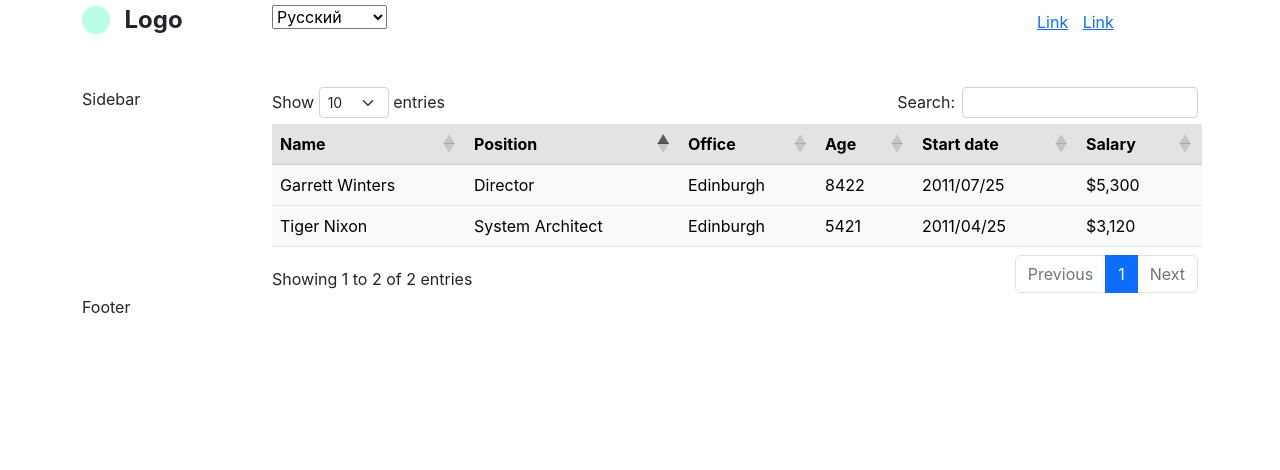
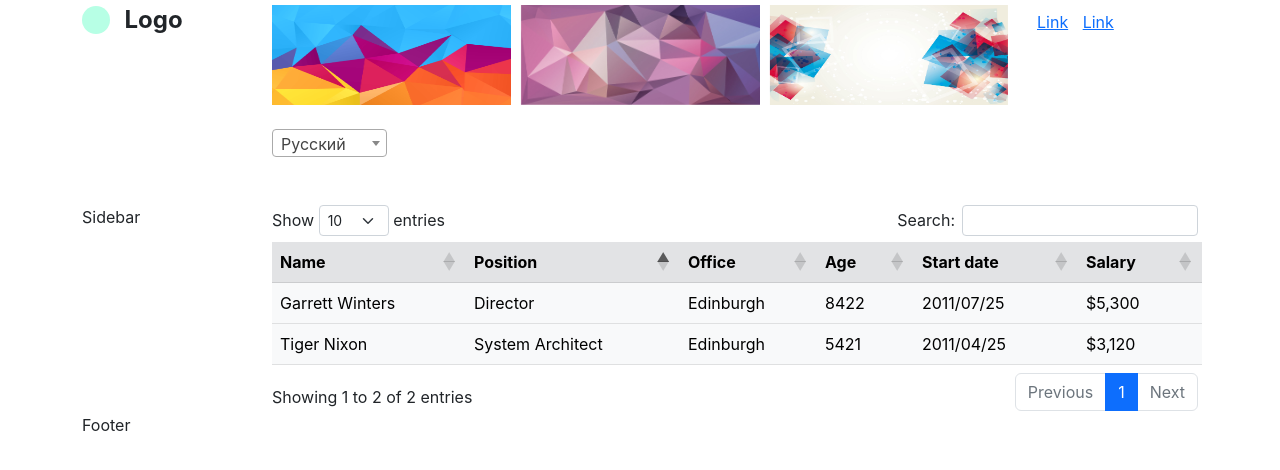
Before and after one commit to Sodeso/PP1, a website: page pages/index.html in a window 1280 px wide. Drawn offline with nearby package versions, Linux system fonts and the light colour scheme; a web font is replaced by a local one.

Commit message:
+add owl carousel

```diff
--- a/css/style.css
+++ b/css/style.css
@@ -2,6 +2,7 @@ body {
     font-family: 'Inter';
     padding: 5px;
 }
+
 .logo_text {
     font-style: normal;
     font-weight: 700;
@@ -11,13 +12,20 @@ body {
     vertical-align: middle;
     margin-left: 10px;
 }
+
 .link {
     font-style: normal;
     font-weight: 700;
     font-size: 18px;
     line-height: 22px;
 }
+
 nav a {
     display: inline-block;
     padding: 5px;
 }
+
+.image_in_carusel {
+    width: 100px;
+    height: 100px;
+}
--- a/pages/index.html
+++ b/pages/index.html
@@ -38,7 +38,16 @@
             </div>
             <div class="col-md-8">
                 <div>
-                    <select class="js-example-basic-single" name="state">
+                    <div class="owl-carousel ">
+                        <div> <img class="image_in_carusel" src="../img/gem1.jpg" /> </div>
+                        <div> <img class="image_in_carusel" src="../img/gem2.jpg" /> </div>
+                        <div> <img class="image_in_carusel" src="../img/gem3.png" /> </div>
+                        <div> <img class="image_in_carusel" src="../img/gem4.jpg" /> </div>
+                        <div> <img class="image_in_carusel" src="../img/gem5.jpg" /> </div>
+
+                      </div>
+
+                    <select id="mySelect2" class="js-example-basic-single" name="state">
                         <option value="AL">Русский</option>
                         <option value="WY">Английский</option>
                     </select>
--- a/scripts/index.js
+++ b/scripts/index.js
@@ -1,5 +1,5 @@
 
-
+//данные для таблицы
 var data = [
   [
     "Tiger Nixon",
@@ -19,6 +19,48 @@ var data = [
   ]
 ]
 
-$('#example').DataTable( {
+//вызов owl carousel
+$(document).ready(function () {
+  var owl = $('.owl-carousel').owlCarousel({
+    loop: true,
+    margin: 10,
+    nav: false,
+    items: 3,
+    autoplay:true,
+    autoplayTimeout:2000,
+    autoplayHoverPause:false,
+    autoplaySpeed:1000,
+    onInitialize: function (event) {
+      if ($('.owl-carousel .item').length <= 5) {
+        this.settings.loop = false;
+      }
+
+    }
+  })
+});
+
+/*naw owl carousel
+$('.play').on('click',function(){
+  owl.trigger('autoplay.play.owl',[1000])
+})
+$('.stop').on('click',function(){
+  owl.trigger('autoplay.stop.owl')
+})
+*/
+
+
+//вызов select2
+$(document).ready(function () {
+  $('.js-example-basic-single').select2();
+
+});
+
+//вызов datatable
+$('#example').DataTable({
   data: data
-} );
+});
+
+//select2 типо выбор языка
+$('#mySelect2').on('select2:select', function (e) {
+  console.log("id:" + e.params.data.id + "| text:" + e.params.data.text);
+});
```
Also changed, not shown: img/gem1.jpg (added), img/gem2.jpg (added), img/gem3.png (added), img/gem4.jpg (added), img/gem5.jpg (added).
